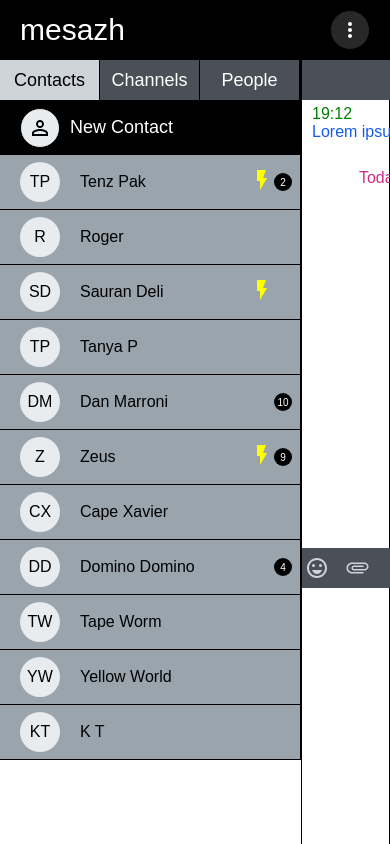
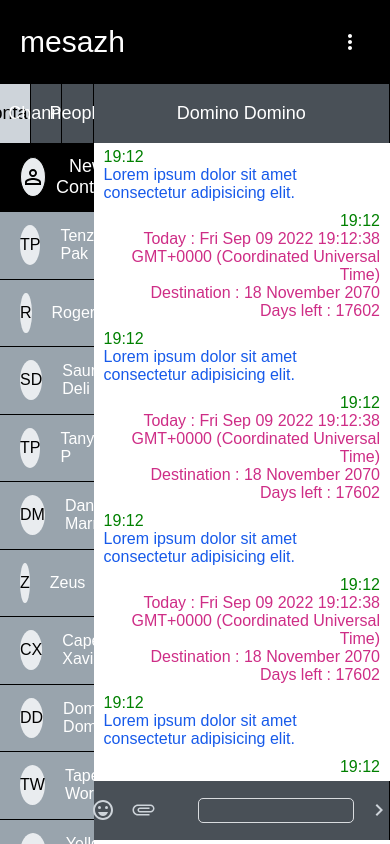
Before and after one commit to mesazh/Frontend, a Next.js app: page / in a window 390 px wide. Built offline with nearby package versions, Linux system fonts and the light colour scheme; a web font is replaced by a local one.

Commit message:
app made responsive with relational units instead of pixels , and settings popup fixed

```diff
--- a/components/MainBody.tsx
+++ b/components/MainBody.tsx
@@ -57,7 +57,7 @@ const Sidebar = () => {
   };
 
   return (
-    <SidebarContainer>
+    <MainBodyContainer>
       <FirstHalf>
         <ContactOrChannelButtons>
           <ContactButton
@@ -123,6 +123,66 @@ const Sidebar = () => {
                 (1000 * 60 * 60 * 24)
             )}`}
           </User2>
+          <User1>
+            <div
+              style={{ color: "green" }}
+            >{`${new Date().getHours()}:${new Date().getMinutes()}`}</div>
+            Lorem ipsum dolor sit amet consectetur adipisicing elit.
+          </User1>
+          <User2>
+            <div
+              style={{ color: "green" }}
+            >{`${new Date().getHours()}:${new Date().getMinutes()}`}</div>
+            {`Today  :  ${Date()}`}
+            <br></br>
+            {`Destination  :  18 November 2070`}
+            <br></br>
+            {`Days left  :  ${Math.trunc(
+              (new Date("November 18, 2070 23:15:30").getTime() -
+                new Date().getTime()) /
+                (1000 * 60 * 60 * 24)
+            )}`}
+          </User2>
+          <User1>
+            <div
+              style={{ color: "green" }}
+            >{`${new Date().getHours()}:${new Date().getMinutes()}`}</div>
+            Lorem ipsum dolor sit amet consectetur adipisicing elit.
+          </User1>
+          <User2>
+            <div
+              style={{ color: "green" }}
+            >{`${new Date().getHours()}:${new Date().getMinutes()}`}</div>
+            {`Today  :  ${Date()}`}
+            <br></br>
+            {`Destination  :  18 November 2070`}
+            <br></br>
+            {`Days left  :  ${Math.trunc(
+              (new Date("November 18, 2070 23:15:30").getTime() -
+                new Date().getTime()) /
+                (1000 * 60 * 60 * 24)
+            )}`}
+          </User2>
+          <User1>
+            <div
+              style={{ color: "green" }}
+            >{`${new Date().getHours()}:${new Date().getMinutes()}`}</div>
+            Lorem ipsum dolor sit amet consectetur adipisicing elit.
+          </User1>
+          <User2>
+            <div
+              style={{ color: "green" }}
+            >{`${new Date().getHours()}:${new Date().getMinutes()}`}</div>
+            {`Today  :  ${Date()}`}
+            <br></br>
+            {`Destination  :  18 November 2070`}
+            <br></br>
+            {`Days left  :  ${Math.trunc(
+              (new Date("November 18, 2070 23:15:30").getTime() -
+                new Date().getTime()) /
+                (1000 * 60 * 60 * 24)
+            )}`}
+          </User2>
         </MainMessageContainer>
         <MessageSectionTyper
           onClick={handleContactButton}
@@ -145,43 +205,40 @@ const Sidebar = () => {
           </SecondDivOfMessageSectionTyper>
         </MessageSectionTyper>
       </SecondHalf>
-    </SidebarContainer>
+    </MainBodyContainer>
   );
 };
 
 export default Sidebar;
 
-const SidebarContainer = styled.div`
+const MainBodyContainer = styled.div`
   width: 100vw;
+  height: 90vh;
   background-color: transparent;
-  padding-top: 60px;
-  height: 100vh;
   display: flex;
   flex-flow: row nowrap;
   justify-content: space-between;
   align-items: flex-start;
-  border-right: 1px solid black;
-  position: fixed;
+  z-index:-1;
+  position:fixed;
 `;
 
 const ContactOrChannelButtons = styled.div`
-  border-top: none;
   text-align: center;
   display: flex;
   flex-flow: row nowrap;
-  justify-content: space-between;
+  justify-content: flex-start;
   align-items: center;
 `;
 
 const ContactButton = styled.div`
   background-color: ${(props) => props.bgColor};
   color: ${(props) => (props.bgColor === "#495057" ? "white" : "black")};
-  width: 100px;
-  height: 40px;
+  width: 8vw;
+  height: 7vh;
   font-size: 18px;
   font-weight: 100;
   text-align: center;
-  padding-top: 20px 0 0 0;
   &:hover {
     cursor: pointer;
   }
@@ -195,12 +252,11 @@ const ContactButton = styled.div`
 const PeopleButton = styled.div`
   background-color: ${(props) => props.bgColor};
   color: ${(props) => (props.bgColor === "#495057" ? "white" : "black")};
-  width: 100px;
-  height: 40px;
+  width: 8vw;
+  height: 7vh;
   font-weight: 100;
   font-size: 18px;
   text-align: center;
-  padding-top: 20px 0 0 0;
   &:hover {
     cursor: pointer;
   }
@@ -214,12 +270,11 @@ const PeopleButton = styled.div`
 const ChannelButton = styled.div`
   background-color: ${(props) => props.bgColor};
   color: ${(props) => (props.bgColor === "#495057" ? "white" : "black")};
-  width: 100px;
-  height: 40px;
+  width: 8vw;
+  height: 7vh;
   font-weight: 100;
   font-size: 18px;
   text-align: center;
-  padding-top: 20px 0 0 0;
   &:hover {
     cursor: pointer;
   }
@@ -235,25 +290,27 @@ const FirstHalf = styled.div`
   flex-flow: column nowrap;
   justify-content: space-between;
   align-items: center;
-  border-right: 1px solid black;
+  background-color: white;
+  /* height: 1000px; */
+  width: 24vw;
 `;
 
 const SecondHalf = styled.div`
-  border-left: 1px solid black;
   display: flex;
   flex-flow: column nowrap;
   gap: 5px;
-  height: 1000px;
-  width: 980px;
+  width: 76vw;
+  /* height: 438px; */
 `;
 
 const MainMessageContainer = styled.div`
+height:74.3vh;
   display: flex;
   flex-flow: column nowrap;
   gap: 10px;
-  height: 438px;
   margin-left: 10px;
   margin-right: 10px;
+  overflow: auto;
 `;
 
 const User1 = styled.div`
@@ -267,37 +324,46 @@ const User2 = styled.div`
 `;
 
 const SectionToDisplay = styled.div`
-  position: relative;
+  height: 83vh;
+  overflow-y: scroll;
 `;
 
 const MessageSectionHeader = styled.div`
   background-color: #495057;
   color: white;
-  width: auto;
-  height: 40px;
-  font-size: 15px;
+  /* width: auto; */
+  height: 7vh;
+  font-size: 18px;
   font-weight: 100;
   text-align: center;
-  padding-top: 20px 0 0 0;
   display: flex;
   flex-flow: row nowrap;
   justify-content: center;
   align-items: center;
   gap: 20px;
   border-right: 1px solid black;
+
+  &:hover {
+    cursor: pointer;
+  }
 `;
 
 const UsernameContainer = styled.section`
-/* border-bottom: 1px solid cyan; */
+  color: white;
+  width: auto;
+  font-size: 18px;
+  font-weight: 100;
+  text-align: center;
+  display: flex;
+  flex-flow: row nowrap;
+  justify-content: center;
+  align-items: center;
   &:hover {
     cursor: pointer;
   }
 `;
 
 const MesazhIDContainer = styled.section`
-  /* border-left: 2px solid yellow;
-  border-right: 2px solid yellow;
-  border-top: 1px solid yellow; */
   border-bottom: 1px solid yellow;
   border-radius: 2px;
   padding: 0 5px 0 5px;
@@ -308,8 +374,8 @@ const MesazhIDContainer = styled.section`
 const MessageSectionTyper = styled.div`
   background-color: #495057;
   color: white;
-  width: auto;
-  height: 40px;
+  /* width: auto; */
+  height: 7vh;
   font-size: 18px;
   font-weight: 100;
   text-align: center;
@@ -336,7 +402,7 @@ const SecondDivOfMessageSectionTyper = styled.div`
   justify-content: space-around;
   align-items: center;
   > input[type="text"] {
-    width: 450px;
+    width: 40vw;
     border: #e9ecef 1px solid;
     border-radius: 5px;
     height: 25px;
--- a/components/Navbar.tsx
+++ b/components/Navbar.tsx
@@ -19,8 +19,7 @@ const Navbar = () => {
       ? setOnclickToolkitVisibilityStatus("visible")
       : setOnclickToolkitVisibilityStatus("hidden");
 
-
-      onclickToolkitDisplayStatus === "none"
+    onclickToolkitDisplayStatus === "none"
       ? setOnclickToolkitDisplayStatus("flex")
       : setOnclickToolkitDisplayStatus("none");
   };
@@ -28,7 +27,10 @@ const Navbar = () => {
     <NavbarContainer>
       <AppLogo>mesazh</AppLogo>
       <Group2>
-        <OnclickToolkit visibilityStatus={onclickToolkitVisibilityStatus} displayStatus={onclickToolkitDisplayStatus}>
+        <OnclickToolkit
+          visibilityStatus={onclickToolkitVisibilityStatus}
+          displayStatus={onclickToolkitDisplayStatus}
+        >
           <ToolkitOption>
             <UserMascott>AniS</UserMascott>
             <mark>Anivar Saurak</mark>
@@ -60,14 +62,14 @@ const NavbarContainer = styled.div`
   background-color: black;
   width: 100%;
   padding: 0;
-  position: fixed;
   margin-top: 0;
   display: flex;
   flex-flow: row nowrap;
   justify-content: space-between;
   align-items: center;
   color: white;
-  height: 60px;
+  height: 10vh;
+  z-index:1;
 `;
 
 const AppLogo = styled.p`
@@ -87,17 +89,6 @@ const Group2 = styled.div`
   padding-right: 20px;
 `;
 
-const SignOutButton = styled.span`
-  border: none;
-  background-color: #292828;
-  border-radius: 6px;
-  padding: 5px 10px 5px 10px;
-  &:hover {
-    background-color: #333232;
-    cursor: pointer;
-  }
-`;
-
 const UserMascott = styled.div`
   border: black 1px solid;
   background-color: #292828;
@@ -115,13 +106,10 @@ const UserMascott = styled.div`
 `;
 
 const SettingsNavIcon = styled.div`
-  border: black 1px solid;
-  background-color: #292828;
   border-radius: 50%;
   width: 40px;
   height: 40px;
   &:hover {
-    background-color: #333232;
     cursor: pointer;
   }
   display: flex;
@@ -147,9 +135,10 @@ const IconWrapper = styled.div`
 `;
 
 const OnclickToolkit = styled.div`
-  /* visibility: ${(props) => props.visibilityStatus}; */
+  /* visibility: ${(props) =>
+    props.visibilityStatus == "flex" ? "visible" : "hidden"}; */
   margin-top: 220px;
-  margin-right:-20px;
+  margin-right: -20px;
   background-color: #292828;
   padding: 15px;
   border: none;
@@ -169,13 +158,14 @@ const ToolkitOption = styled.div`
   justify-content: flex-start;
   align-items: center;
   gap: 10px;
-  mark{
-    background-color:transparent;
-    color:white;
+  mark {
+    background-color: transparent;
+    color: white;
   }
   &:hover mark {
-    background-color:transparent;
-    cursor:pointer;
-    color:white;
+    background-color: transparent;
+    cursor: pointer;
+    color: white;
   }
+  z-index:1;
 `;
--- a/components/contactOrChannelSection/ChannelSection.tsx
+++ b/components/contactOrChannelSection/ChannelSection.tsx
@@ -34,14 +34,13 @@ const NewChannel = styled.div`
   background-color: black;
   color: white;
   border: none;
-  width: 300px;
-  height: 55px;
+  width: 24vw;
+  height: 8vh;
   font-weight: 100;
   font-size: 18px;
   text-align: center;
   padding-top: 20px 0 0 0;
   &:hover {
-    background-color: #333232;
     cursor: pointer;
   }
   display: flex;
@@ -60,7 +59,6 @@ const IconWrapper = styled.div`
   width: 40px;
   height: 40px;
   &:hover {
-    background-color: #333232;
     cursor: pointer;
   }
   display: flex;
--- a/components/contactOrChannelSection/ContactSection.tsx
+++ b/components/contactOrChannelSection/ContactSection.tsx
@@ -81,21 +81,18 @@ const ContactSectionContainer = styled.div`
   flex-flow: column nowrap;
   justify-content: flex-start;
   align-items: center;
-  position:relative;
 `;
 
 const NewContactButton = styled.div`
   background-color: black;
   color: white;
   border: none;
-  width: 300px;
-  height: 55px;
+  width: 24vw;
+  height: 8vh;
   font-weight: 100;
   font-size: 18px;
   text-align: center;
-  padding-top: 20px 0 0 0;
   &:hover {
-    background-color: #333232;
     cursor: pointer;
   }
   display: flex;
@@ -114,7 +111,6 @@ const IconWrapper = styled.div`
   width: 40px;
   height: 40px;
   &:hover {
-    /* background-color: #333232; */
     cursor: pointer;
   }
   display: flex;
@@ -124,14 +120,13 @@ const IconWrapper = styled.div`
 `;
 
 const ContactsListRendered = styled.div`
-  /* position:relative; */
 `;
 
 const EachUser = styled.div`
-  border-bottom: black solid 1px;
+  border-top: black solid 1px;
   background-color: ${(props) => props.eachUserBackgroundColor};
-  height: 55px;
-  width: 300px;
+  height: 8vh;
+  width: 24vw;
   padding-left: 20px;
   gap: 10px;
   display: flex;
@@ -150,10 +145,6 @@ const InitialsWrapper = styled.div`
   border-radius: 50%;
   width: 40px;
   height: 40px;
-  /* &:hover {
-    background-color: #333232;
-    cursor: pointer;
-  } */
   display: flex;
   flex-flow: row nowrap;
   justify-content: center;
@@ -161,7 +152,7 @@ const InitialsWrapper = styled.div`
 `;
 
 const ContactName = styled.mark`
-  color: black;
+  color: white;
   background-color: transparent;
   width: 150px;
   padding-left: 10px;
@@ -173,7 +164,6 @@ const OnlineStatusAndNotificationsGroup = styled.div`
   flex-flow: row nowrap;
   justify-content: center;
   align-items: center;
-  /* gap:10px; */
 `;
 
 const OnlineStatus = styled.div`
@@ -189,10 +179,6 @@ const NotificationsCount = styled.div`
   width: 18px;
   height: 18px;
   font-size: 10px;
-  /* &:hover {
-    background-color: #333232;
-    cursor: pointer;
-  } */
   display: flex;
   flex-flow: row nowrap;
   justify-content: center;
--- a/components/contactOrChannelSection/PeopleSection.tsx
+++ b/components/contactOrChannelSection/PeopleSection.tsx
@@ -1,21 +1,26 @@
-import React from 'react'
+import React from "react";
 import styled from "styled-components";
-import PeopleIcon from '@mui/icons-material/People';
+import PeopleIcon from "@mui/icons-material/People";
 
 interface Props {}
 
 const PeopleSection = () => {
-    return <div>
+  return (
+    <div>
       <PeopleSectionContainer>
-    {/* <NewPeople>
+        <NewPeople>
+          <IconWrapper>
             <PeopleIcon />
-    </NewPeople> */}
+          </IconWrapper>
+          <p>New People</p>
+        </NewPeople>
         #regular users here
       </PeopleSectionContainer>
     </div>
-}
+  );
+};
 
-export default PeopleSection
+export default PeopleSection;
 
 const PeopleSectionContainer = styled.div`
   color: black;
@@ -27,22 +32,37 @@ const PeopleSectionContainer = styled.div`
 
 const NewPeople = styled.div`
   background-color: black;
-color:white;
+  color: white;
   border: none;
-  width: 300px;
-  height: 40px;
+  width: 24vw;
+  height: 8vh;
   font-weight: 100;
   font-size: 18px;
   text-align: center;
   padding-top: 20px 0 0 0;
   &:hover {
-    background-color: #333232;
     cursor: pointer;
   }
-  display:flex;
-  flex-flow:row nowrap;
-  justify-content:center;
-  align-items:center;
-  padding-left:20px;
-  gap:10px;
+  display: flex;
+  flex-flow: row nowrap;
+  justify-content: flex-start;
+  align-items: center;
+  padding-left: 20px;
+  gap: 10px;
 `;
+
+const IconWrapper = styled.div`
+  color: black;
+  border: black 1px solid;
+  background-color: #e9ecef;
+  border-radius: 50%;
+  width: 40px;
+  height: 40px;
+  &:hover {
+    cursor: pointer;
+  }
+  display: flex;
+  flex-flow: row nowrap;
+  justify-content: center;
+  align-items: center;
+`;
--- /dev/null
+++ b/middleware.ts
@@ -0,0 +1,5 @@
+import type { NextRequest } from 'next/server';
+
+export async function middleware(nextRequest: NextRequest) {
+  console.log('middleware is happening!');
+}
--- a/pages/index.tsx
+++ b/pages/index.tsx
@@ -6,19 +6,17 @@ import Navbar from "../components/Navbar";
 import MainBody from "../components/MainBody";
 import styled from "styled-components";
 
-import type { RootState } from '../store';
-import { useSelector, useDispatch } from 'react-redux';
-import { decrement, increment } from '../slices/counterSlice';
+import type { RootState } from "../store";
+import { useSelector, useDispatch } from "react-redux";
+import { decrement, increment } from "../slices/counterSlice";
 
 const Home: NextPage = () => {
-
-  const count = useSelector((state: RootState) => state.counter.value)
+  const count = useSelector((state: RootState) => state.counter.value);
   const dispatch = useDispatch();
   return (
-    <Grouped>
-    <MainBody />
-      <Navbar />
-      <div>
+      <Grouped>
+        <Navbar />
+        {/* <div>
         <button
           aria-label="Increment value"
           onClick={() => dispatch(increment())}
@@ -32,7 +30,8 @@ const Home: NextPage = () => {
         >
           Decrement
         </button>
-        </div>
+        </div>  */}
+        <MainBody />
       </Grouped>
   );
 };
@@ -40,5 +39,6 @@ const Home: NextPage = () => {
 export default Home;
 
 const Grouped = styled.div`
-  /* position:fixed; */
+  /* position: fixed; */
+  /* overflow-y: scroll; */
 `;
--- a/styles/Home.module.css
+++ b/styles/Home.module.css
@@ -1,4 +1,4 @@
-.container {
+/* .container {
   padding: 0 2rem;
 }
 
@@ -126,4 +126,4 @@
   .logo img {
     filter: invert(1);
   }
-}
+} */
--- a/styles/globals.css
+++ b/styles/globals.css
@@ -12,6 +12,8 @@ a {
 }
 
 * {
+  margin: 0;
+  padding: 0;
   box-sizing: border-box;
 }
 
@@ -21,6 +23,25 @@ a {
   }
   body {
     color: white;
-    background:  #CED4DA;
+    background:  white;
   }
 }
+
+::-webkit-scrollbar {
+  width: 3px;
+}
+
+/* Track */
+::-webkit-scrollbar-track {
+  background:  red;
+}
+
+/* Handle */
+::-webkit-scrollbar-thumb {
+  background: green;
+}
+
+/* Handle on hover */
+::-webkit-scrollbar-thumb:hover {
+  background: yellow;
+}
```
Also changed, not shown: components/NavbarToolkit.tsx (added, +110 -0 lines), slices/userSlice.ts (added, +24 -0 lines). Lines whose indentation alone changed are shown as unchanged.
